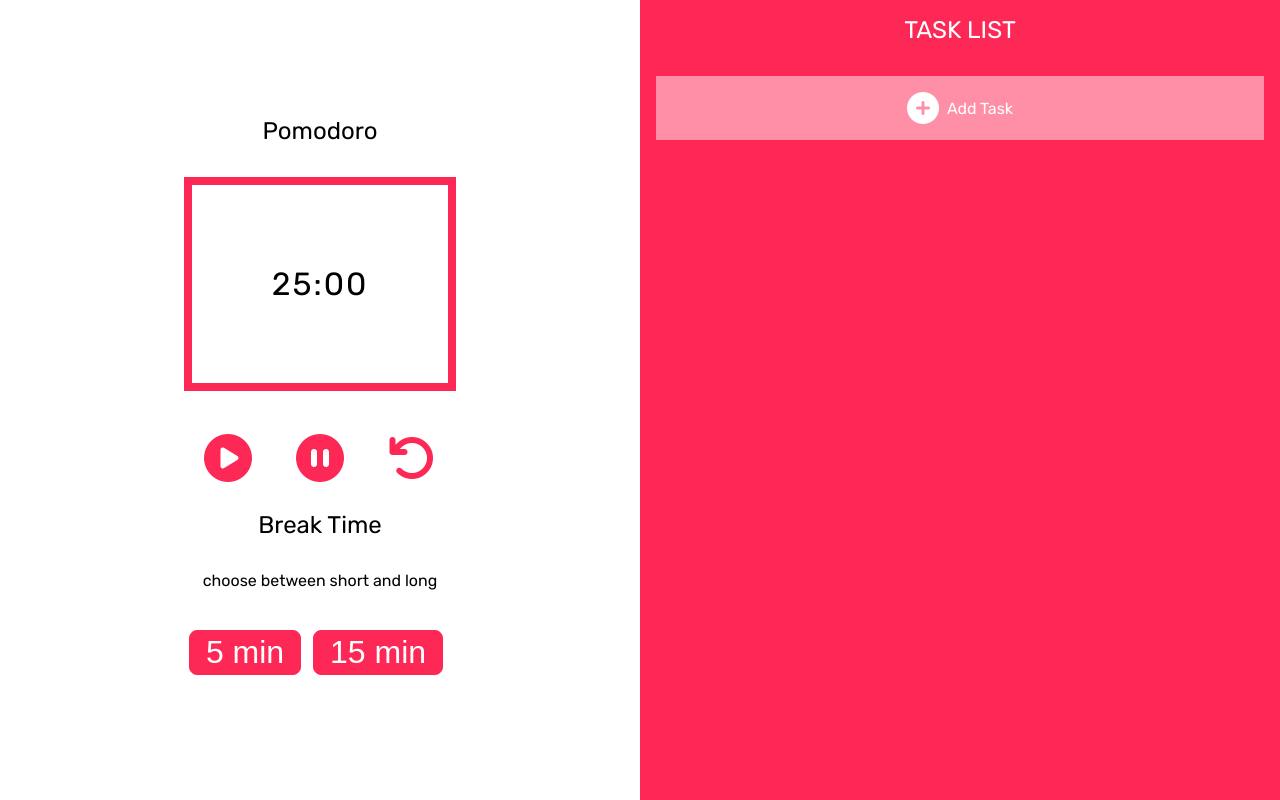
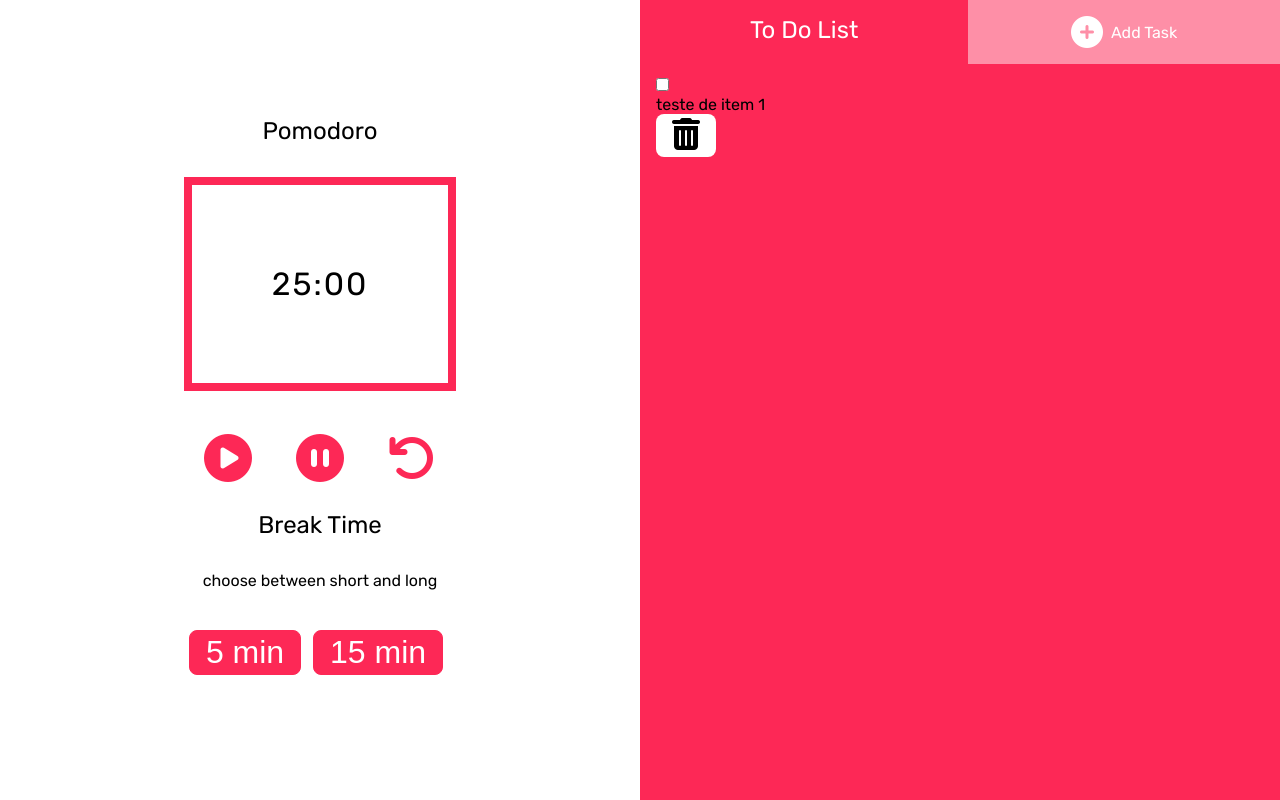
Before and after one commit to gabrielamenezes/pomodoro-timer, a plain HTML site: page index.html in a window 1280 px wide. Drawn offline with Linux system fonts and the light colour scheme.

Commit message:
mudanças na estrutura da todolist + passagem de parâmetro

```diff
--- a/index.html
+++ b/index.html
@@ -37,13 +37,21 @@
 
     <section class="taskListBlock">
         <div class="taskListWrap">
-            <h2 class="title">TASK LIST</h2>
-            <div class="addTaskBlock">
-                <a href="" class="addTask" onclick="modal.open()">
-                    <i class="addIcon fas fa-plus-circle"></i>
-                    Add Task
-                </a>
+            <h2 class="title">To Do List</h2>
+            <div class="todo__list">
+                <label class="todo__item">
+                    <input type="checkbox">
+                    <div>teste de item 1</div>
+                    <button class="delete"><i class="fas fa-trash-alt delete"></i></button>
+                </label>
             </div>
+        </div>
+
+        <div class="addTaskBlock">
+            <a href="" class="addTask" onclick="modal.open(event)">
+                <i class="addIcon fas fa-plus-circle"></i>
+                Add Task
+            </a>
         </div>
     </section>
 
```
